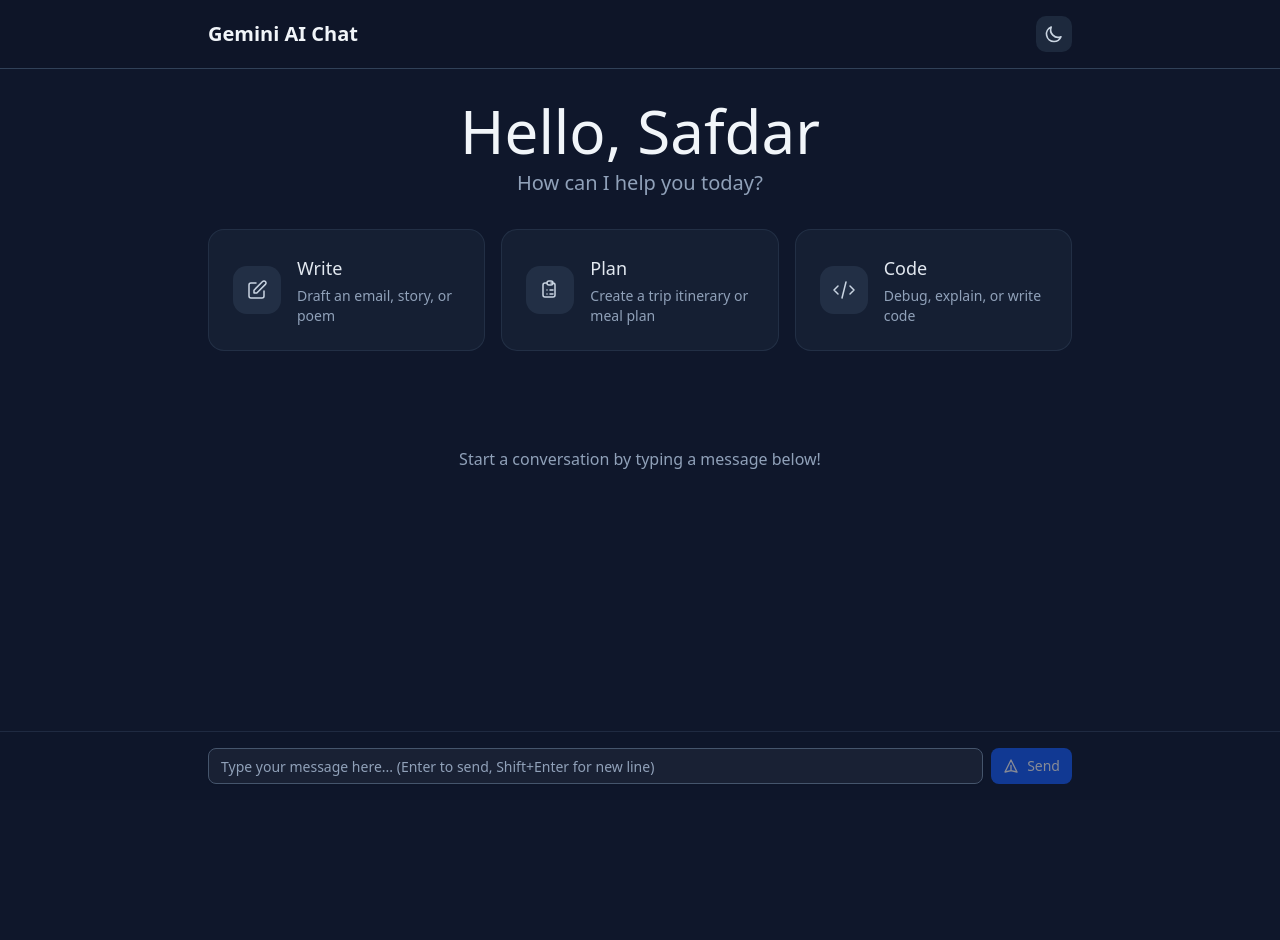
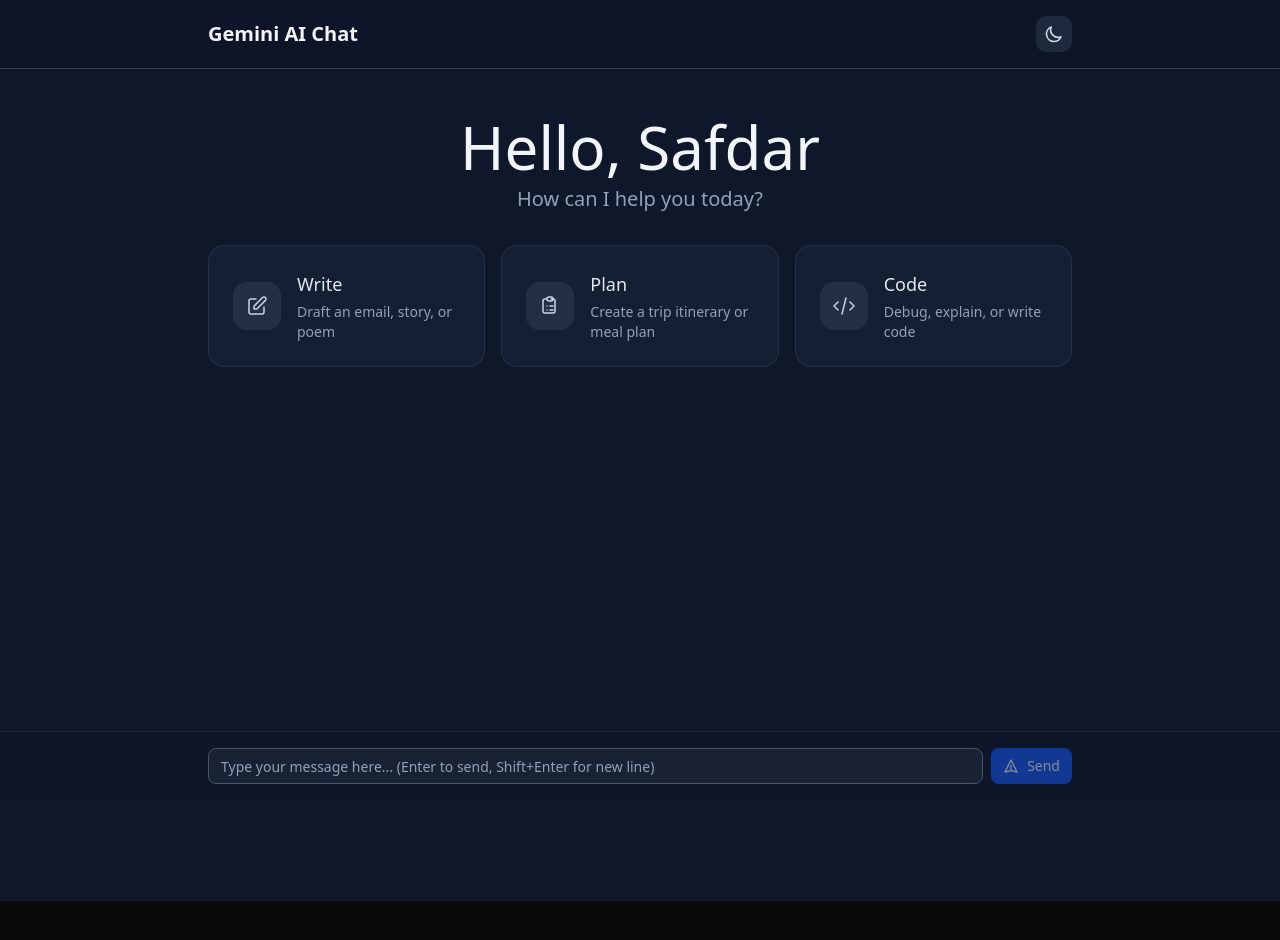
Before and after one commit to safdarayubpk/gemini_ai_chat_app, a Next.js app: page / in a window 1280 px wide. Shown: the top 940 px of the page. After the commit the page ends 901 px from the top, so only its background shows below. Built offline with nearby package versions, Linux system fonts and the light colour scheme.

Commit message:
feat(ux): implement progressive disclosure - hide header/quick actions during chat

```diff
--- a/app/page.tsx
+++ b/app/page.tsx
@@ -5,13 +5,7 @@
 export default function Home() {
   return (
     <div className="flex-1 flex flex-col">
-      {/* Greeting Header */}
-      <Header />
-
-      {/* Quick Action Cards */}
-      <QuickActions />
-
-      {/* Chat Window */}
+      {/* Chat Window with integrated header/quick actions */}
       <div className="flex-1 p-4">
         <ChatWindow />
       </div>
--- a/components/ChatWindow.tsx
+++ b/components/ChatWindow.tsx
@@ -8,6 +8,8 @@
 import TypingIndicator from '@/components/TypingIndicator';
 import ErrorBanner from '@/components/ErrorBanner';
 import OfflineBanner from '@/components/OfflineBanner';
+import Header from '@/components/Header';
+import QuickActions from '@/components/QuickActions';
 
 interface Message {
   id: string;
@@ -148,6 +150,15 @@
     setError(null);
   };
 
+  const handleNewChat = () => {
+    setMessages([]);
+    setError(null);
+    setLastUserMessage(null);
+    setInputValue('');
+    // Clear localStorage
+    localStorage.removeItem('chat-messages');
+  };
+
   const handleKeyPress = (e: React.KeyboardEvent) => {
     if (e.key === 'Enter' && !e.shiftKey) {
       e.preventDefault();
@@ -157,9 +168,35 @@
 
   return (
     <div className="flex flex-col h-screen max-w-4xl mx-auto relative">
+      {/* Welcome State - Show Header and Quick Actions when no messages */}
+      {messages.length === 0 && (
+        <div className="flex-shrink-0">
+          <Header />
+          <QuickActions />
+        </div>
+      )}
+
       {/* Messages Container */}
       <div className="flex-1 overflow-y-auto p-4 pb-24">
         <div className="space-y-2">
+          {/* New Chat Button - Show when messages exist */}
+          {messages.length > 0 && (
+            <div className="flex justify-center mb-4">
+              <Button
+                onClick={handleNewChat}
+                variant="outline"
+                size="sm"
+                className="bg-slate-800/50 border-slate-600 text-slate-300 hover:bg-slate-700/50 hover:text-slate-200 hover:border-slate-500"
+                aria-label="Start new chat"
+              >
+                <svg className="w-4 h-4 mr-2" fill="none" stroke="currentColor" viewBox="0 0 24 24">
+                  <path strokeLinecap="round" strokeLinejoin="round" strokeWidth={2} d="M12 6v6m0 0v6m0-6h6m-6 0H6" />
+                </svg>
+                New Chat
+              </Button>
+            </div>
+          )}
+
           {/* Offline Banner */}
           {!isOnline && <OfflineBanner />}
 
@@ -172,21 +209,17 @@
             />
           )}
 
-          {messages.length === 0 ? (
-            <div className="text-center text-slate-400 py-8">
-              <p>Start a conversation by typing a message below!</p>
-            </div>
-          ) : (
-            messages.map((message) => (
+          {/* Messages */}
+          {messages.map((message) => (
             <MessageBubble
               key={message.id}
               role={message.role}
               content={message.content}
               time={message.time}
             />
-            ))
-          )}
+          ))}
 
+          {/* Typing Indicator */}
           {isTyping && (
             <div className="flex justify-start">
               <div className="max-w-[70%] bg-slate-800/60 text-slate-100 p-3 rounded-lg rounded-bl-sm">
@@ -208,7 +241,7 @@
               value={inputValue}
               onChange={(e) => setInputValue(e.target.value)}
               onKeyDown={handleKeyPress}
-              placeholder="Type your message here... (Enter to send, Shift+Enter for new line)"
+              placeholder={messages.length === 0 ? "Type your message here... (Enter to send, Shift+Enter for new line)" : "Continue the conversation..."}
               disabled={isTyping || !isOnline}
               className="flex-1 bg-slate-700/50 border-slate-600 text-slate-100 placeholder:text-slate-400 focus:ring-blue-500 disabled:opacity-50 disabled:cursor-not-allowed"
               aria-label="Message input"
```
Lines whose indentation alone changed are shown as unchanged.
